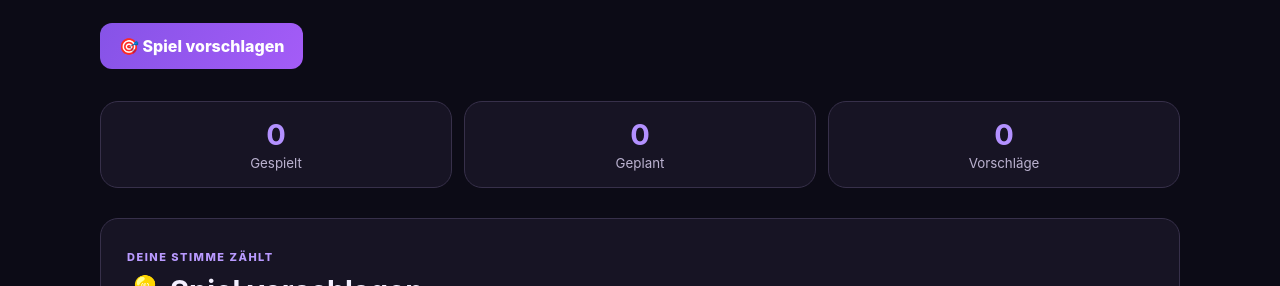
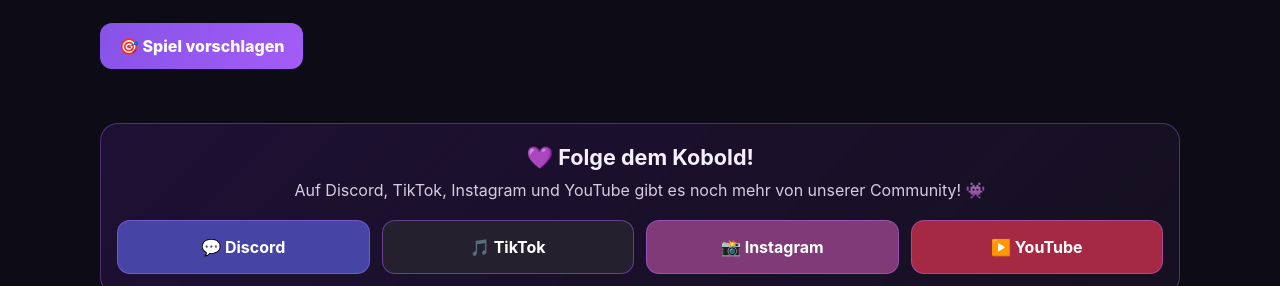
Before and after one commit to T3xaskobold/t3xaskobold-gamehub, a website with bundled scripts: page public/index.html in a window 1280 px wide. Shown: the part 514-800 px from the top of the page. Built offline with nearby package versions, Linux system fonts and the light colour scheme; a script that the page names is missing.

Commit message:
Add social media section with links and styles
Added a social media section with links to Discord, TikTok, Instagram, and YouTube. Updated styles for the social section and links.

```diff
--- a/public/index.html
+++ b/public/index.html
@@ -100,7 +100,8 @@
     }
 
     .stream-nav-button:focus-visible,
-    .stream-action:focus-visible {
+    .stream-action:focus-visible,
+    .social-link:focus-visible {
       outline: 3px solid #d4a5ff;
       outline-offset: 3px;
     }
@@ -212,6 +213,75 @@
       margin: 12px 0;
     }
 
+    /* SOCIAL-MEDIA-BEREICH */
+
+    .social-section {
+      margin: 22px 0;
+      padding: 20px 16px;
+      border: 1px solid rgba(179,109,255,.35);
+      border-radius: 18px;
+      background: linear-gradient(
+        135deg,
+        rgba(105,36,173,.2),
+        rgba(23,17,35,.9)
+      );
+      text-align: center;
+    }
+
+    .social-section h2 {
+      margin: 0 0 8px;
+      font-size: 1.35rem;
+    }
+
+    .social-section p {
+      margin: 0 0 18px;
+      opacity: .85;
+      line-height: 1.5;
+    }
+
+    .social-grid {
+      display: grid;
+      grid-template-columns: repeat(2, minmax(0, 1fr));
+      gap: 12px;
+    }
+
+    .social-link {
+      display: flex;
+      align-items: center;
+      justify-content: center;
+      gap: 8px;
+      min-height: 54px;
+      padding: 12px 8px;
+      border: 1px solid rgba(179,109,255,.45);
+      border-radius: 13px;
+      background: #392052;
+      color: #fff;
+      text-decoration: none;
+      font-weight: 700;
+      transition: background .2s, transform .2s;
+    }
+
+    .social-link:hover {
+      background: #6924ad;
+      transform: translateY(-2px);
+    }
+
+    .social-link.discord {
+      background: #4645a5;
+    }
+
+    .social-link.tiktok {
+      background: #24202d;
+    }
+
+    .social-link.instagram {
+      background: #813a78;
+    }
+
+    .social-link.youtube {
+      background: #a52943;
+    }
+
     @media (min-width: 950px) {
       .stream-layout {
         grid-template-columns: minmax(0, 2fr) minmax(320px, 1fr);
@@ -220,6 +290,12 @@
       .stream-chat {
         height: 100%;
         min-height: 460px;
+      }
+    }
+
+    @media (min-width: 650px) {
+      .social-grid {
+        grid-template-columns: repeat(4, minmax(0, 1fr));
       }
     }
 
@@ -323,6 +399,48 @@
 
       </div>
 
+      <!-- SOCIALS AUF DER LIVESTREAM-SEITE -->
+
+      <section class="social-section" aria-label="Social Media">
+        <h2>🌐 Werde Teil der Kobold-Community!</h2>
+        <p>
+          Folge mir auf meinen Socials und verpasse
+          keine Highlights oder Community-Aktionen! 👾💜
+        </p>
+
+        <div class="social-grid">
+
+          <a class="social-link discord"
+             href="https://discord.com/invite/XHG3h3M7CQ"
+             target="_blank"
+             rel="noopener noreferrer">
+            💬 Discord
+          </a>
+
+          <a class="social-link tiktok"
+             href="https://www.tiktok.com/@t3xaskobold"
+             target="_blank"
+             rel="noopener noreferrer">
+            🎵 TikTok
+          </a>
+
+          <a class="social-link instagram"
+             href="https://instagram.com/maxx_t3"
+             target="_blank"
+             rel="noopener noreferrer">
+            📸 Instagram
+          </a>
+
+          <a class="social-link youtube"
+             href="https://youtube.com/@t3xaskobold"
+             target="_blank"
+             rel="noopener noreferrer">
+            ▶️ YouTube
+          </a>
+
+        </div>
+      </section>
+
       <!-- PERSÖNLICHER SUPPORT-TEXT -->
 
       <div class="stream-info">
@@ -399,6 +517,48 @@
         <a class="primary" href="#vorschlagen">
           🎯 Spiel vorschlagen
         </a>
+      </section>
+
+      <!-- SOCIALS AUF DER STARTSEITE -->
+
+      <section class="social-section" aria-label="Social Media">
+        <h2>💜 Folge dem Kobold!</h2>
+        <p>
+          Auf Discord, TikTok, Instagram und YouTube
+          gibt es noch mehr von unserer Community! 👾
+        </p>
+
+        <div class="social-grid">
+
+          <a class="social-link discord"
+             href="https://discord.com/invite/XHG3h3M7CQ"
+             target="_blank"
+             rel="noopener noreferrer">
+            💬 Discord
+          </a>
+
+          <a class="social-link tiktok"
+             href="https://www.tiktok.com/@t3xaskobold"
+             target="_blank"
+             rel="noopener noreferrer">
+            🎵 TikTok
+          </a>
+
+          <a class="social-link instagram"
+             href="https://instagram.com/maxx_t3"
+             target="_blank"
+             rel="noopener noreferrer">
+            📸 Instagram
+          </a>
+
+          <a class="social-link youtube"
+             href="https://youtube.com/@t3xaskobold"
+             target="_blank"
+             rel="noopener noreferrer">
+            ▶️ YouTube
+          </a>
+
+        </div>
       </section>
 
       <!-- STATISTIKEN -->
@@ -513,7 +673,7 @@
           <span class="category-right">
             <span id="plannedCategoryCount"
                   class="category-count">0</span>
-            <span class="category-arrow">⌄</span>
+          <span class="category-arrow">⌄</span>
           </span>
         </summary>
         <div class="category-content">
@@ -545,8 +705,8 @@
           <span class="category-right">
             <span id="abandonedCount"
                   class="category-count">0</span>
-          <span class="category-arrow">⌄</span>
-        </span>
+            <span class="category-arrow">⌄</span>
+          </span>
         </summary>
         <div class="category-content">
           <div id="abandoned" class="grid"></div>
```
